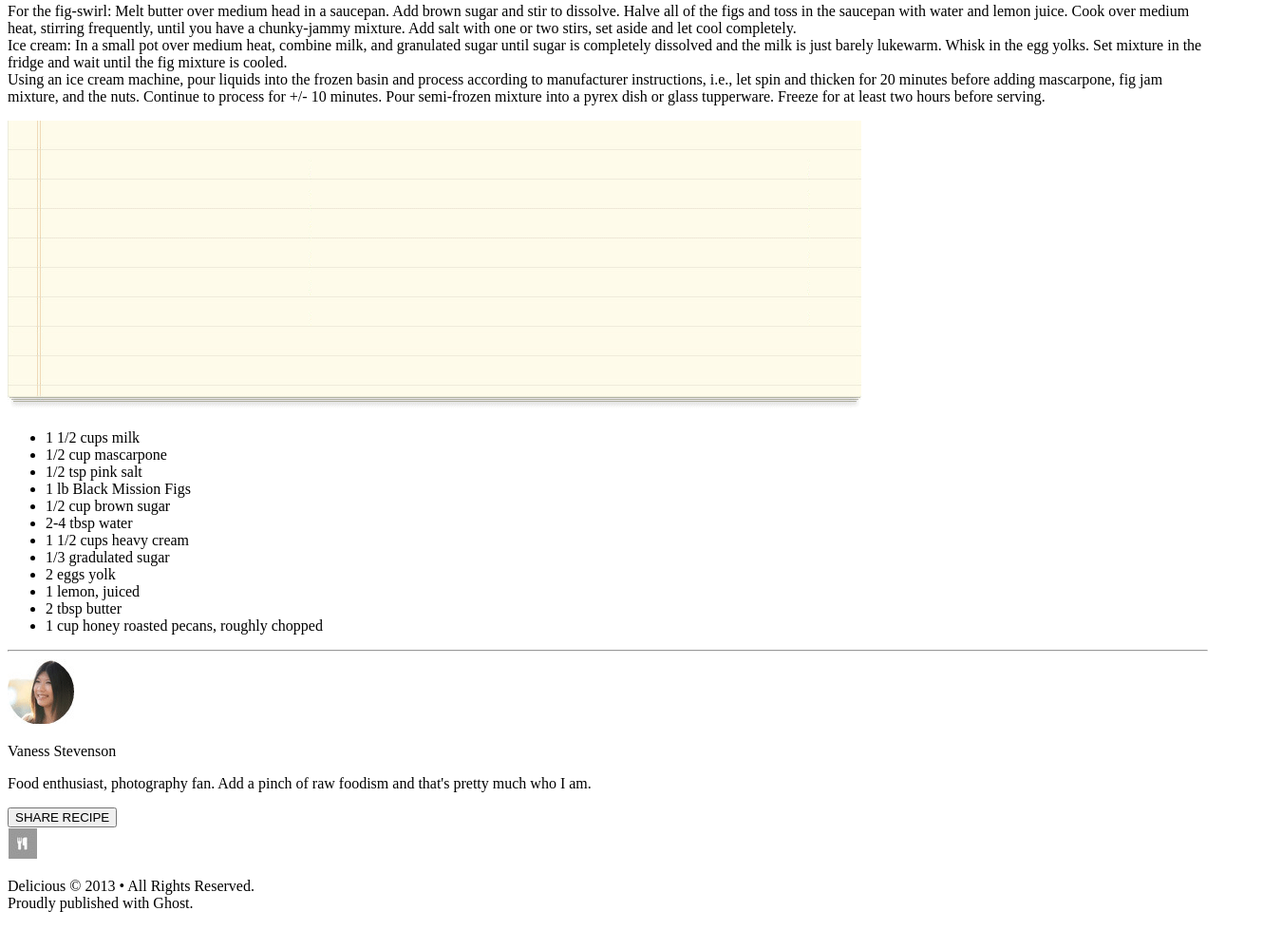
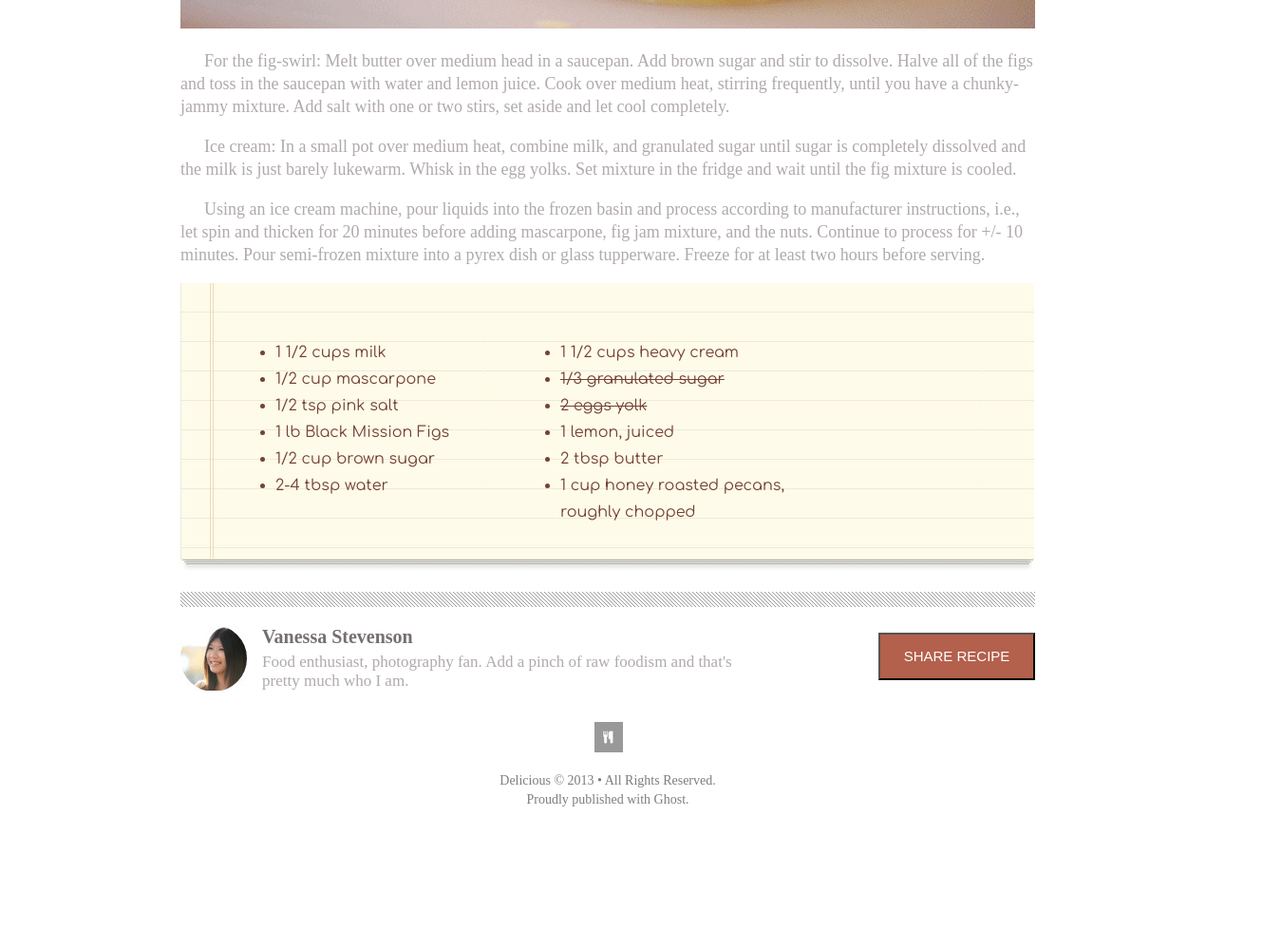
Before and after one commit to jaimekinsley/chocolate-pizza, a plain HTML site: page index.html in a window 1280 px wide. Shown: the part 845-1844 px from the top of the page at 95% size, 1330 px wide, since content can reach past the window. Before the commit the page ends 1821 px from the top, so only its background shows below. Drawn offline with Linux system fonts and the light colour scheme.

Commit message:
finishes most CSS

```diff
--- a/index.html
+++ b/index.html
@@ -30,7 +30,7 @@
 
         </header>
 
-        <hr/>
+        <div class='dashed-line'></div>
 
     <main>
         <section>
@@ -42,37 +42,44 @@
         </section>
         <section>
             <img src='./img/choco-pizza.png'>
-            <p>
-                For the fig-swirl: Melt butter over medium head in a saucepan. Add brown sugar and stir to dissolve. Halve all of the figs and toss in the saucepan with water and lemon juice. Cook over medium heat, stirring frequently, until you have a chunky-jammy mixture. Add salt with one or two stirs, set aside and let cool completely. <br>
-                Ice cream: In a small pot over medium heat, combine milk, and granulated sugar until sugar is completely dissolved and the milk is just barely lukewarm. Whisk in the egg yolks. Set mixture in the fridge and wait until the fig mixture is cooled.<br>
-                Using an ice cream machine, pour liquids into the frozen basin and process according to manufacturer instructions, i.e., let spin and thicken for 20 minutes before adding mascarpone, fig jam mixture, and the nuts. Continue to process for +/- 10 minutes. Pour semi-frozen mixture into a pyrex dish or glass tupperware. Freeze for at least two hours before serving.
+            <p class="instructions">
+                For the fig-swirl: Melt butter over medium head in a saucepan. Add brown sugar and stir to dissolve. Halve all of the figs and toss in the saucepan with water and lemon juice. Cook over medium heat, stirring frequently, until you have a chunky-jammy mixture. Add salt with one or two stirs, set aside and let cool completely. </p>
+                <p class="instructions">
+                Ice cream: In a small pot over medium heat, combine milk, and granulated sugar until sugar is completely dissolved and the milk is just barely lukewarm. Whisk in the egg yolks. Set mixture in the fridge and wait until the fig mixture is cooled.</p>
+                <p class="instructions">
+                    Using an ice cream machine, pour liquids into the frozen basin and process according to manufacturer instructions, i.e., let spin and thicken for 20 minutes before adding mascarpone, fig jam mixture, and the nuts. Continue to process for +/- 10 minutes. Pour semi-frozen mixture into a pyrex dish or glass tupperware. Freeze for at least two hours before serving.
             </p>
         </section>
         <section>
             <img src='./img/list-bg.png'>
             <ul>
                 <li>1 1/2 cups milk</li>
+                <li>1 1/2 cups heavy cream</li>
                 <li>1/2 cup mascarpone</li>
+                <li class="line-through">1/3 granulated sugar</li>
                 <li>1/2 tsp pink salt</li>
+                <li class="line-through">2 eggs yolk</li>
                 <li>1 lb Black Mission Figs</li>
+                <li>1 lemon, juiced</li>
                 <li>1/2 cup brown sugar</li>
+                <li>2 tbsp butter</li>
                 <li>2-4 tbsp water</li>
-                <li>1 1/2 cups heavy cream</li>
-                <li class="line through">1/3 gradulated sugar</li>
-                <li class="line through">2 eggs yolk</liclass="line through">
-                <li>1 lemon, juiced</li>
-                <li>2 tbsp butter</li>
                 <li>1 cup honey roasted pecans, roughly chopped</li>
             </ul>
         </section>
-        <hr/>
-        <section>
+    </main>
+
+        <section id="bottom-third">
+        <div class='dashed-line'></div>
+        <section id="bio">
             <img src='./img/van-pic.png'>
-            <p>Vaness Stevenson</p>
-            <p>Food enthusiast, photography fan. Add a pinch of raw foodism and that's pretty much who I am.</p>
+            <p id="vanessa">Vanessa Stevenson</p>
+            <p id="about-vanessa">Food enthusiast, photography fan. Add a pinch of raw foodism and that's pretty much who I am.</p>
             <button>SHARE RECIPE</button>
         </section>
-    </main>
+
+
+
     <footer>
         <img src='./img/small-logo.png'>
         <p>
@@ -80,5 +87,7 @@
             Proudly published with Ghost.
         </p>
     </footer>
+</section>
+
 </body>
 </html>
--- a/style.css
+++ b/style.css
@@ -1,7 +1,11 @@
-@import url('https://fonts.googleapis.com/css2?family=Anton&family=Playball&family=Source+Sans+Pro:wght@200&display=swap');
+@import url('https://fonts.googleapis.com/css2?family=Anton&family=Comfortaa&family=Playball&family=Source+Sans+Pro:wght@200&display=swap');
 
 * {
     box-sizing: border-box;
+}
+body{
+    margin: auto;
+    width: 900px;
 }
 
 h1 {
@@ -48,3 +52,81 @@ h2 {
     position: relative;
     bottom: 40px;
 }
+
+.instructions {
+    text-indent: 25px;
+    color: rgb(177, 170, 170);
+    font-size: 18px;
+    line-height: 24px;
+}
+
+ul {
+    display: grid;
+    grid-template-columns: 300px 300px;
+    position: relative;
+    left: 60px;
+    bottom: 250px;
+    margin: auto;
+
+
+    font-family: 'Comfortaa', cursive;
+    color: rgb(117, 66, 53);
+    line-height: 28px;
+    }
+
+.line-through {
+    text-decoration: line-through;
+}
+
+
+#bio img {
+    float: left;
+    padding-right: 15px;
+}
+
+#vanessa {
+    font-weight: bold;
+    color: rgb(117, 111, 111);
+    font-size: 20px;
+}
+
+#about-vanessa {
+    color: rgb(177, 170, 170);
+    width: 600px;
+    font-size: 17px;
+    position: relative;
+    bottom: 15px;
+
+}
+
+footer {
+    margin: auto;
+    width: 40%;
+    text-align: center;
+    color: rgb(129, 124, 124);
+    font-size: 14px;
+    line-height: 20px;
+}
+
+button {
+    float: right;
+    position: relative;
+    bottom: 93px;
+    background-color: rgba(174, 86, 64, 0.938);
+    color: white;
+    font-size: 15px;
+    width: 165px;
+    height: 50px;
+}
+
+.dashed-line {
+    width: 100%;
+    height: 16px;
+    background-image: url('./img/hr-img.png');
+    margin: 20px 0px;
+}
+
+#bottom-third {
+    position: relative;
+    bottom: 200px;
+}
```
